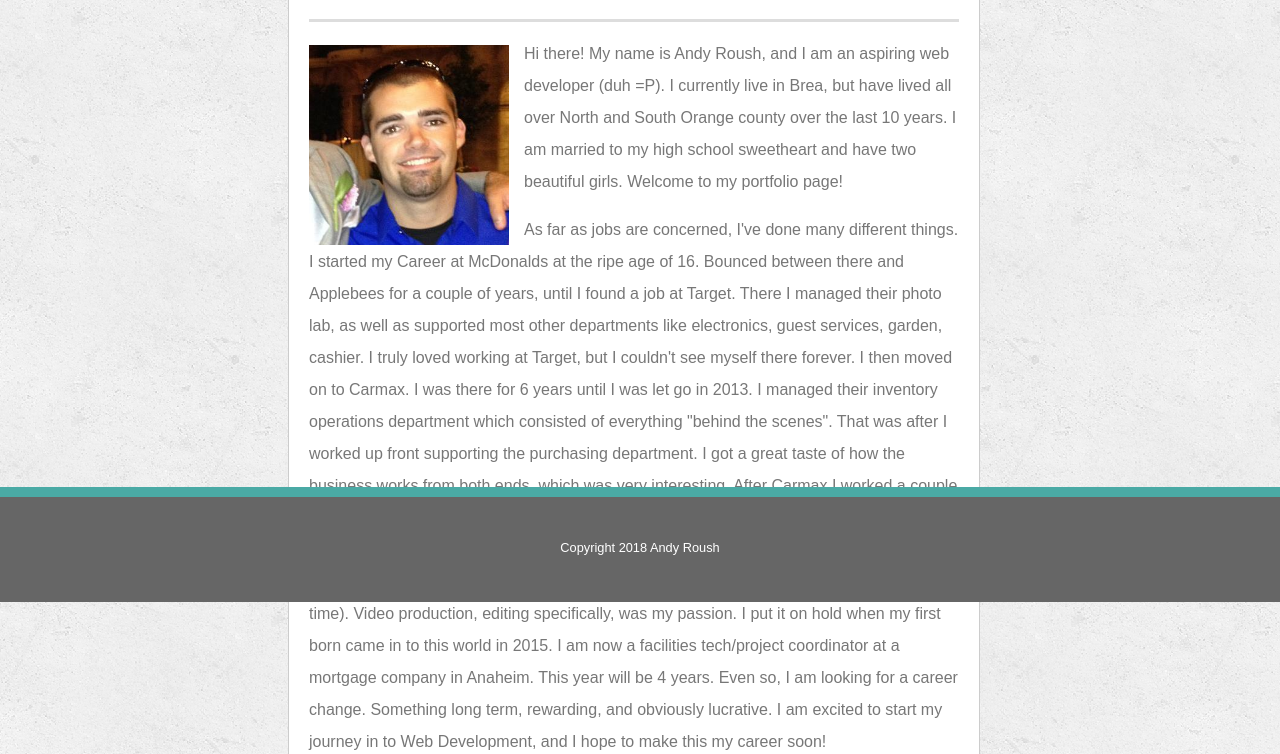
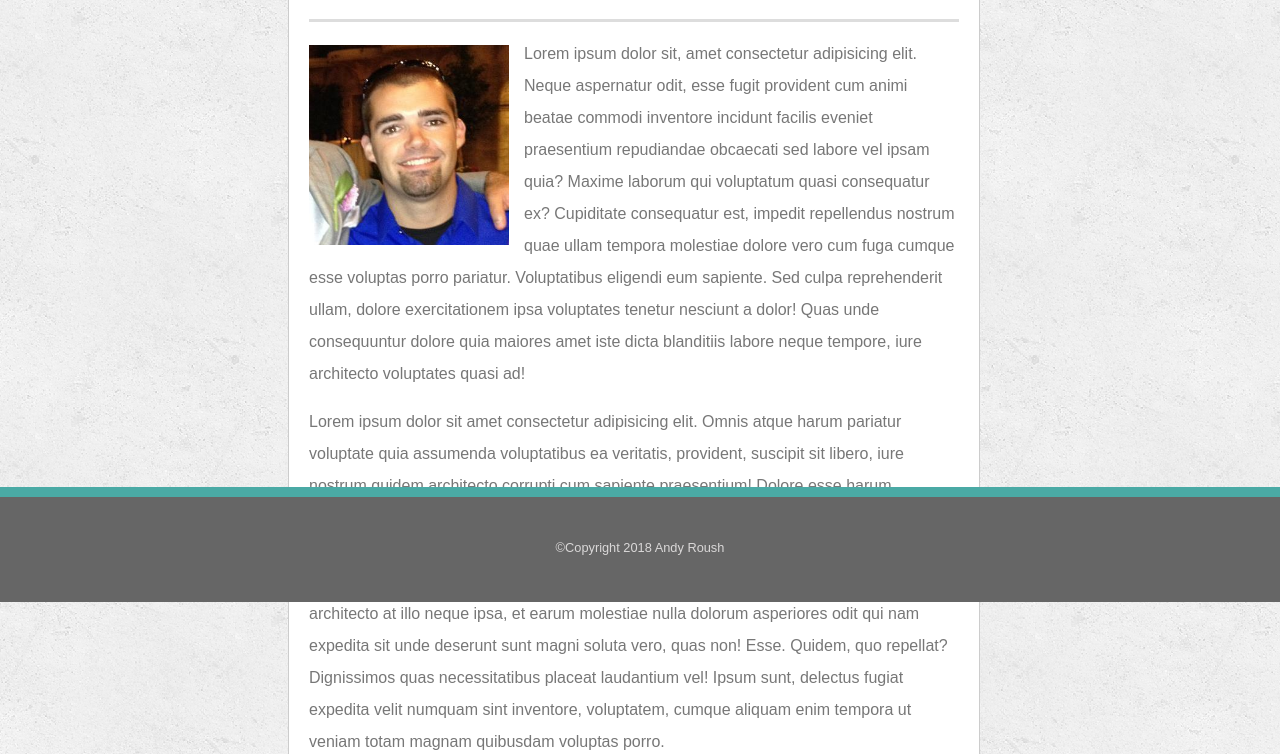
Before and after one commit to AndyRoush/Basic-Portfolio, a plain HTML site: page index.html in a window 1280 px wide. Shown: the part 198-952 px from the top of the page. Drawn offline with Linux system fonts and the light colour scheme.

Commit message:
Finishing touches on portfolio.

```diff
--- a/assets/css/style.css
+++ b/assets/css/style.css
@@ -35,13 +35,6 @@ li a {
     text-decoration: none;
 }
 
-/* Change the link color to #cccccc on hover
-li a:hover {
-    background-color: #cccccc;
-    color: white;
-    padding-bottom: 36px;
-}
-*/
 .active {
     background-color: #4aaaa5;
     font-size: 150%;
@@ -131,7 +124,7 @@ hr {
 
 
 .footerfont {
-    color: white;
+    color: rgb(218, 216, 216);
 }
 
 form {
@@ -170,7 +163,7 @@ input[type=button], input[type=submit] {
     height: 45px;
 }
 
-/* position needs to be relative, or else the span will fall below it */
+
 div.gallery {
     position: relative;
     margin: 21px;
@@ -191,11 +184,11 @@ div.gallery img {
 
 .textspan {
     position: absolute;
-    padding: 15px;
+    padding: 20px;
     text-align: center;
     background-color: #4ba9a5;
     color: white;
-    width: 250px;
-    bottom: 20px;
+    width: 240px;
+    bottom: 12px;
     left: 0;
 }
--- a/index.html
+++ b/index.html
@@ -22,19 +22,14 @@
             <h1>About Me</h1>
             <hr>
             <img src="assets/images/Myself.jpg" class="mypic" alt="My Picture">
-            <p>Hi there! My name is Andy Roush, and I am an aspiring web developer (duh =P). I currently live in Brea, but have lived all over North and South Orange county over
-            the last 10 years. I am married to my high school sweetheart and have two beautiful girls. Welcome to my portfolio page!
+            <p> Lorem ipsum dolor sit, amet consectetur adipisicing elit. Neque aspernatur odit, esse fugit provident cum animi beatae commodi inventore incidunt facilis eveniet praesentium repudiandae obcaecati sed labore vel ipsam quia?
+            Maxime laborum qui voluptatum quasi consequatur ex? Cupiditate consequatur est, impedit repellendus nostrum quae ullam tempora molestiae dolore vero cum fuga cumque esse voluptas porro pariatur. Voluptatibus eligendi eum sapiente.
+            Sed culpa reprehenderit ullam, dolore exercitationem ipsa voluptates tenetur nesciunt a dolor! Quas unde consequuntur dolore quia maiores amet iste dicta blanditiis labore neque tempore, iure architecto voluptates quasi ad!
             </p>
-            <p>As far as jobs are concerned, I've done many different things. I started my Career at McDonalds at the ripe age of 16. Bounced between there and Applebees
-            for a couple of years, until I found a job at Target. There I managed their photo lab, as well as supported most other departments like electronics,
-            guest services, garden, cashier. I truly loved working at Target, but I couldn't see myself there forever. I then moved on to Carmax. I was there for 6 years
-            until I was let go in 2013. I managed their inventory operations department which consisted of everything "behind the scenes". That was after I worked
-            up front supporting the purchasing department. I got a great taste of how the business works from both ends, which was very interesting. After Carmax I
-            worked a couple of side jobs. I managed my buddy's transmission shop, as well as did personal training at a nice Mom and Pop gym in Irvine. Taking this back a
-            couple of years, around 2012 I started video editing. That led me in to starting my own Video production company (not legit at the time). Video production,
-            editing specifically, was my passion. I put it on hold when my first born came in to this world in 2015. I am now a facilities tech/project coordinator at a
-            mortgage company in Anaheim. This year will be 4 years. Even so, I am looking for a career change. Something long term, rewarding, and obviously lucrative. I am
-            excited to start my journey in to Web Development, and I hope to make this my career soon!
+            <p>Lorem ipsum dolor sit amet consectetur adipisicing elit. Omnis atque harum pariatur voluptate quia assumenda voluptatibus ea veritatis, provident, suscipit sit libero, iure nostrum quidem architecto corrupti cum sapiente praesentium!
+            Dolore esse harum perspiciatis, sunt rem nemo maiores! Fugit hic nostrum laborum asperiores dolore nesciunt, ipsum voluptate odit voluptas repudiandae saepe ab accusantium dolor voluptatum provident reiciendis, natus sit obcaecati.
+            Aliquam perferendis ad itaque molestias, architecto at illo neque ipsa, et earum molestiae nulla dolorum asperiores odit qui nam expedita sit unde deserunt sunt magni soluta vero, quas non! Esse.
+            Quidem, quo repellat? Dignissimos quas necessitatibus placeat laudantium vel! Ipsum sunt, delectus fugiat expedita velit numquam sint inventore, voluptatem, cumque aliquam enim tempora ut veniam totam magnam quibusdam voluptas porro.
             </p>
         </div>
         <div class="connect">
@@ -46,7 +41,7 @@
         </div>
     </div>
     <div id="footer">
-        <p class="footerfont">Copyright 2018 Andy Roush</p>
+        <p class="footerfont">&copy;Copyright 2018 Andy Roush</p>
     </div>
 </body>
 </html>
```
